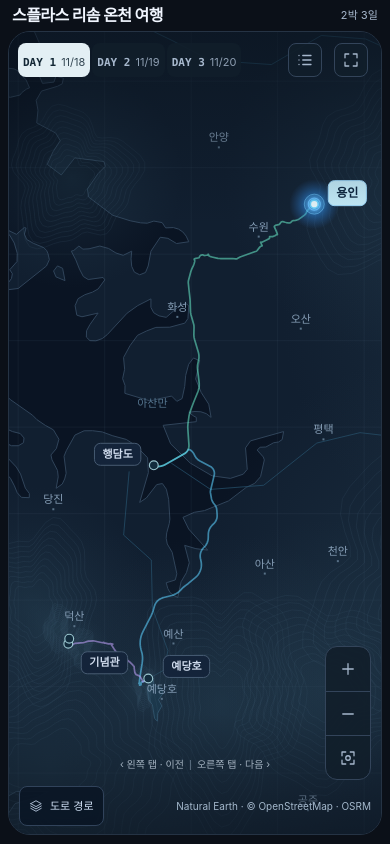
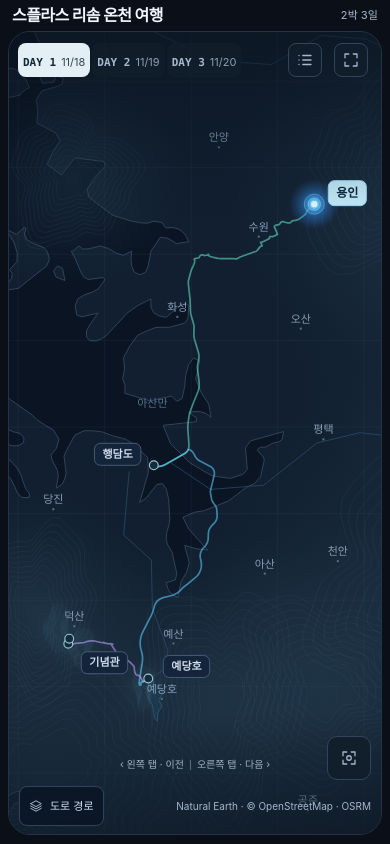
Before and after one commit to ai-uzoogom/yesan-trip-map, a plain HTML site: page yesan_trip_planner.html in a window 390 px wide. Drawn offline with Linux system fonts and the light colour scheme.

Commit message:
Remove map zoom buttons

```diff
--- a/map.js
+++ b/map.js
@@ -442,7 +442,7 @@
     reduceMotion.addEventListener("change", () => snapshot && update(snapshot, { snap: true }));
     new ResizeObserver(resize).observe(canvas);
     resize();
-    return { update, zoom };
+    return { update };
   }
 
   window.tripMap = { createMap, measure, position, meters, project, clamp, mix };
--- a/player.js
+++ b/player.js
@@ -10,8 +10,6 @@
     list: '<path d="M9 6h11M9 12h11M9 18h11M4 6h.01M4 12h.01M4 18h.01"/>',
     expand: '<path d="M9 4H4v5m11-5h5v5M4 15v5h5m6 0h5v-5"/>',
     compress: '<path d="M4 9h5V4m6 0v5h5M4 15h5v5m6 0v-5h5"/>',
-    plus: '<path d="M5 12h14M12 5v14"/>',
-    minus: '<path d="M5 12h14"/>',
     frame: '<path d="M9 4H4v5m11-5h5v5M4 15v5h5m6 0h5v-5"/><circle cx="12" cy="12" r="3"/>',
     layers: '<path d="m3 8 9-5 9 5-9 5-9-5Zm0 4 9 5 9-5M3 16l9 5 9-5"/>',
     clock: '<circle cx="12" cy="12" r="8.5"/><path d="M12 7v5l3 2"/>',
@@ -761,8 +759,6 @@
     }
   }
 
-  byId("zoomIn").addEventListener("click", () => map?.zoom(1.45));
-  byId("zoomOut").addEventListener("click", () => map?.zoom(1 / 1.45));
   byId("overview").addEventListener("click", () => setOverview(!overview));
   byId("schedule").addEventListener("click", () => openDialog("scheduleDialog"));
   byId("copy").addEventListener("click", copySchedule);
@@ -831,7 +827,7 @@
     const fallback = element("p", "map-unavailable", "이 브라우저에서 지도를 그릴 수 없습니다. 일정과 장소 정보는 계속 볼 수 있습니다.");
     byId("cartography").after(fallback);
     byId("cartography").hidden = true;
-    for (const id of ["zoomIn", "zoomOut", "overview"]) byId(id).disabled = true;
+    byId("overview").disabled = true;
   }
   catalog = makeCatalog();
   chooseDay(0);
--- a/styles.css
+++ b/styles.css
@@ -97,22 +97,14 @@ svg { width: 18px; height: 18px; display: block; flex: none; }
 .day-tab small { margin-left: 5px; font-size: 11px; opacity: .84; }
 .day-tab:hover { background: #24364a; }
 .day-tab[aria-pressed="true"] { background: #e3eff4; color: #132735; }
-.map-tools {
+.map-overview {
   position: absolute;
   z-index: 2;
   bottom: var(--panel-bottom);
   right: 16px;
-  display: grid;
-  border: 1px solid #33445a;
-  border-radius: 12px;
-  background: #111e2ae8;
   transform: translateY(calc(-1 * var(--arrival-lift)));
   transition: transform .36s var(--map-easing);
 }
-.map-tools .map-button { border: 0; border-radius: 0; background: transparent; }
-.map-tools .map-button + .map-button { border-top: 1px solid #33445a; }
-.map-tools .map-button:first-child { border-radius: 11px 11px 0 0; }
-.map-tools .map-button:last-child { border-radius: 0 0 11px 11px; }
 .schedule-button { display: grid; place-items: center; }
 .map-foot { position: absolute; bottom: var(--map-bottom); left: 18px; right: 18px; display: flex; align-items: center; justify-content: space-between; gap: 6px; }
 .route-status { background: #0a1625ec; border: 1px solid #31435b; border-radius: 8px; color: #d2e2f7; min-height: 40px; padding: 0 9px; display: inline-flex; gap: 7px; align-items: center; white-space: nowrap; font-size: 11px; }
@@ -269,7 +261,7 @@ body.immersed { overflow: hidden; }
 }
 @media (max-width: 420px) {
   .map-foot { inset-inline: 10px; }
-  .map-tools { right: 10px; }
+  .map-overview { right: 10px; }
   .day-tab { padding-inline: 6px; }
   .place-panel { inset-inline: 10px; padding: 12px 11px 5px; }
 }
--- a/yesan_trip_planner.html
+++ b/yesan_trip_planner.html
@@ -7,11 +7,11 @@
   <meta name="referrer" content="no-referrer">
   <meta name="robots" content="noindex">
   <title>스플라스 리솜 · 예산 여행 지도</title>
-  <link rel="stylesheet" href="styles.css?v=arrival">
+  <link rel="stylesheet" href="styles.css?v=map-controls">
   <script defer src="trip-data.js?v=arrival"></script>
   <script defer src="map-data.js?v=arrival"></script>
-  <script defer src="map.js?v=arrival"></script>
-  <script defer src="player.js?v=arrival"></script>
+  <script defer src="map.js?v=map-controls"></script>
+  <script defer src="player.js?v=map-controls"></script>
 </head>
 <body>
   <header class="masthead">
@@ -38,11 +38,7 @@
             </div>
           </div>
         </div>
-        <div class="map-tools" role="group" aria-label="지도 조작">
-          <button class="icon-button map-button" type="button" id="zoomIn" data-icon="plus" aria-label="지도 확대" title="지도 확대"></button>
-          <button class="icon-button map-button" type="button" id="zoomOut" data-icon="minus" aria-label="지도 축소" title="지도 축소"></button>
-          <button class="icon-button map-button" type="button" id="overview" data-icon="frame" aria-pressed="false" aria-label="전체 여행 경로" title="전체 여행 경로"></button>
-        </div>
+        <button class="icon-button map-button map-overview" type="button" id="overview" data-icon="frame" aria-pressed="false" aria-label="전체 여행 경로" title="전체 여행 경로"></button>
         <p class="map-gesture" aria-hidden="true">‹ 왼쪽 탭 · 이전 <span></span> 오른쪽 탭 · 다음 ›</p>
         <div class="map-foot">
           <button type="button" id="routeStatus" class="route-status"><span data-icon="layers"></span><span id="routeLabel">개략 경로</span></button>
```
Also changed, not shown: 1 other file.
